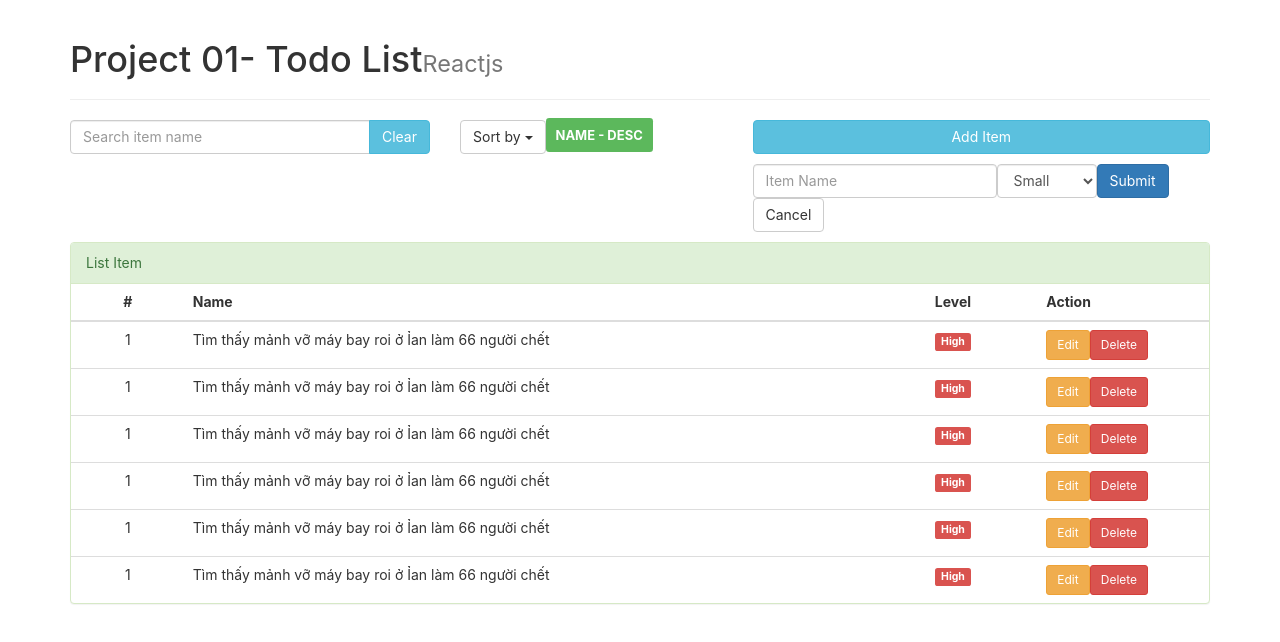
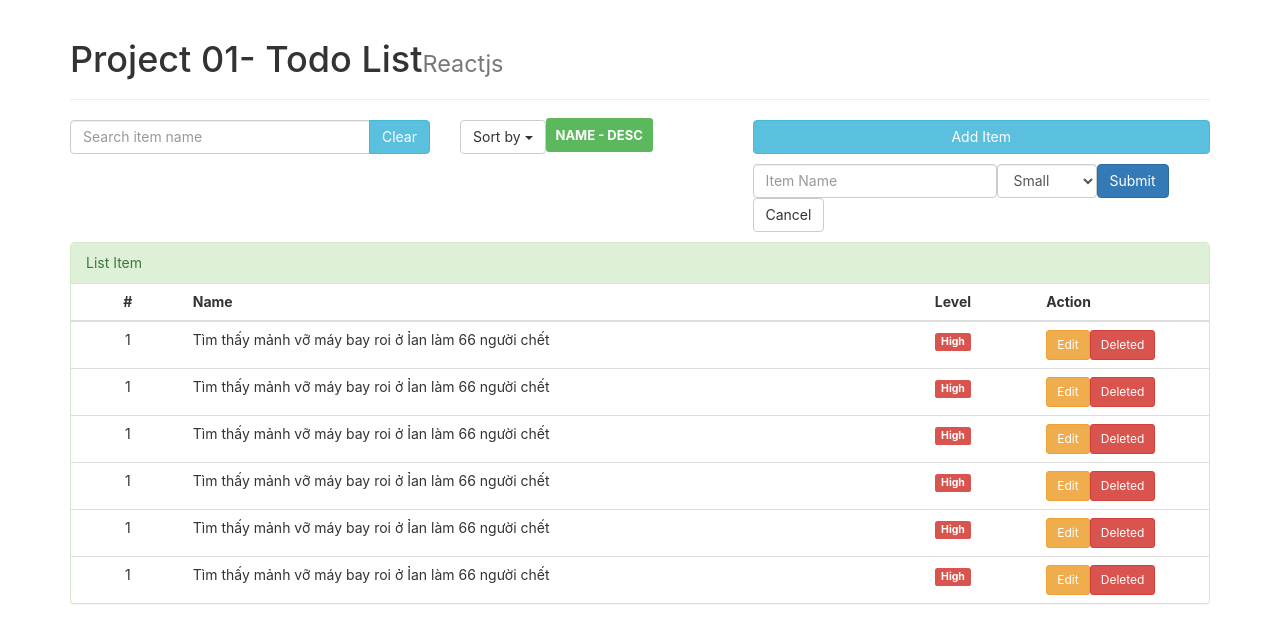
Before and after one commit to cennguyen/MyApp, a React (Create React App) app: page / in a window 1280 px wide. Shown: the top 642 px of the page. Built offline with nearby package versions, Linux system fonts and the light colour scheme.

Commit message:
update again

```diff
--- a/src/components/Item.js
+++ b/src/components/Item.js
@@ -9,7 +9,7 @@ class Item extends Component{
                 <td className="text-center"><span className="label label-danger">High</span></td>
                 <td>
                     <button type="button" className="btn btn-warning btn-sm">Edit</button>
-                    <button type="button" className="btn btn-danger btn-sm">Delete</button>
+                  <button type="button" className="btn btn-danger btn-sm">Deleted</button>
                 </td>
             </tr>
         )
```
